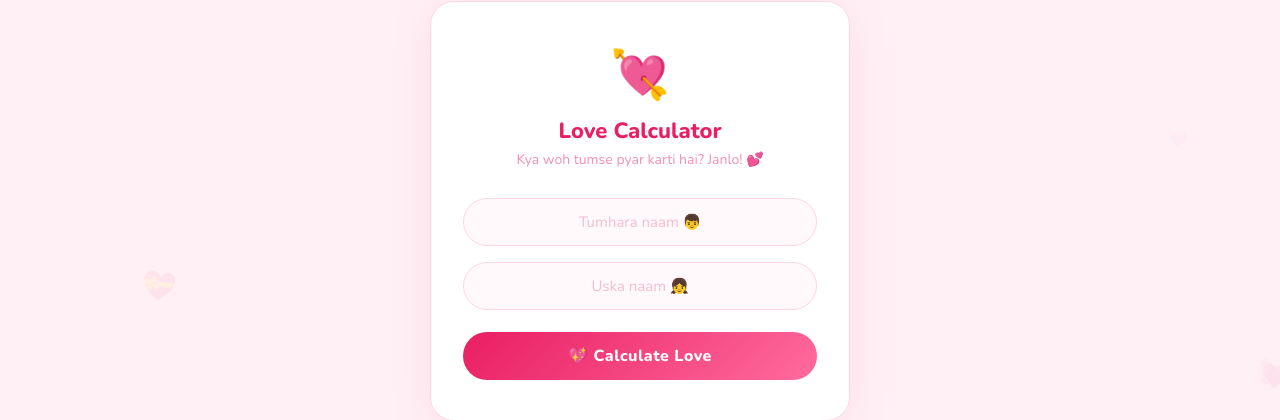
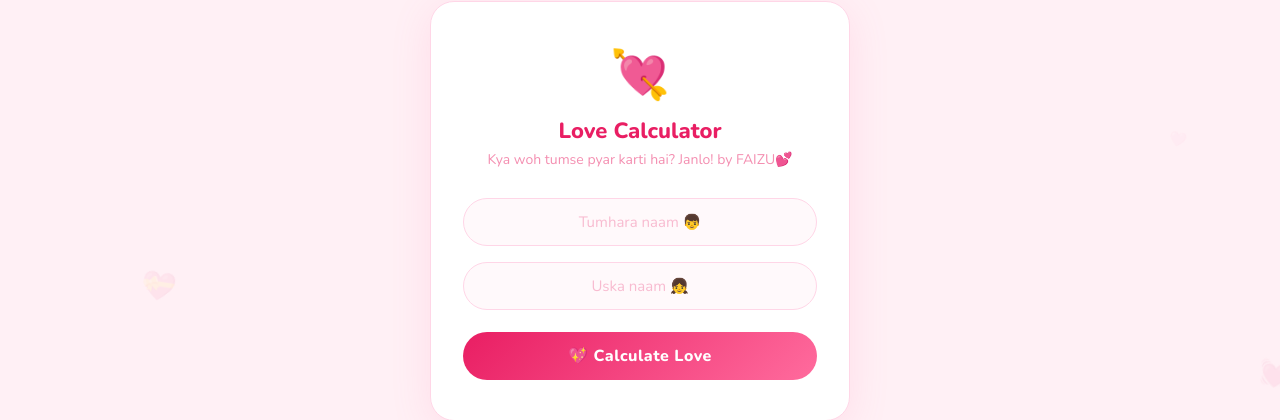
Before and after one commit to faizan678-cmd/calculateyourlove, a Django app: page / in a window 1280 px wide. Shown: the part 189-609 px from the top of the page. Run offline with Django 5.2, Linux system fonts and the light colour scheme.

Commit message:
Update index.html

```diff
--- a/templates/index.html
+++ b/templates/index.html
@@ -105,7 +105,7 @@
   <div class="card">
     <div class="emoji-top">💘</div>
     <h1>Love Calculator</h1>
-    <p class="subtitle">Kya woh tumse pyar karti hai? Janlo! 💕</p>
+    <p class="subtitle">Kya woh tumse pyar karti hai? Janlo! by FAIZU💕</p>
 
     {% if result is None %}
     <!-- ✅ DJANGO FORM — POST + csrf_token -->
```
